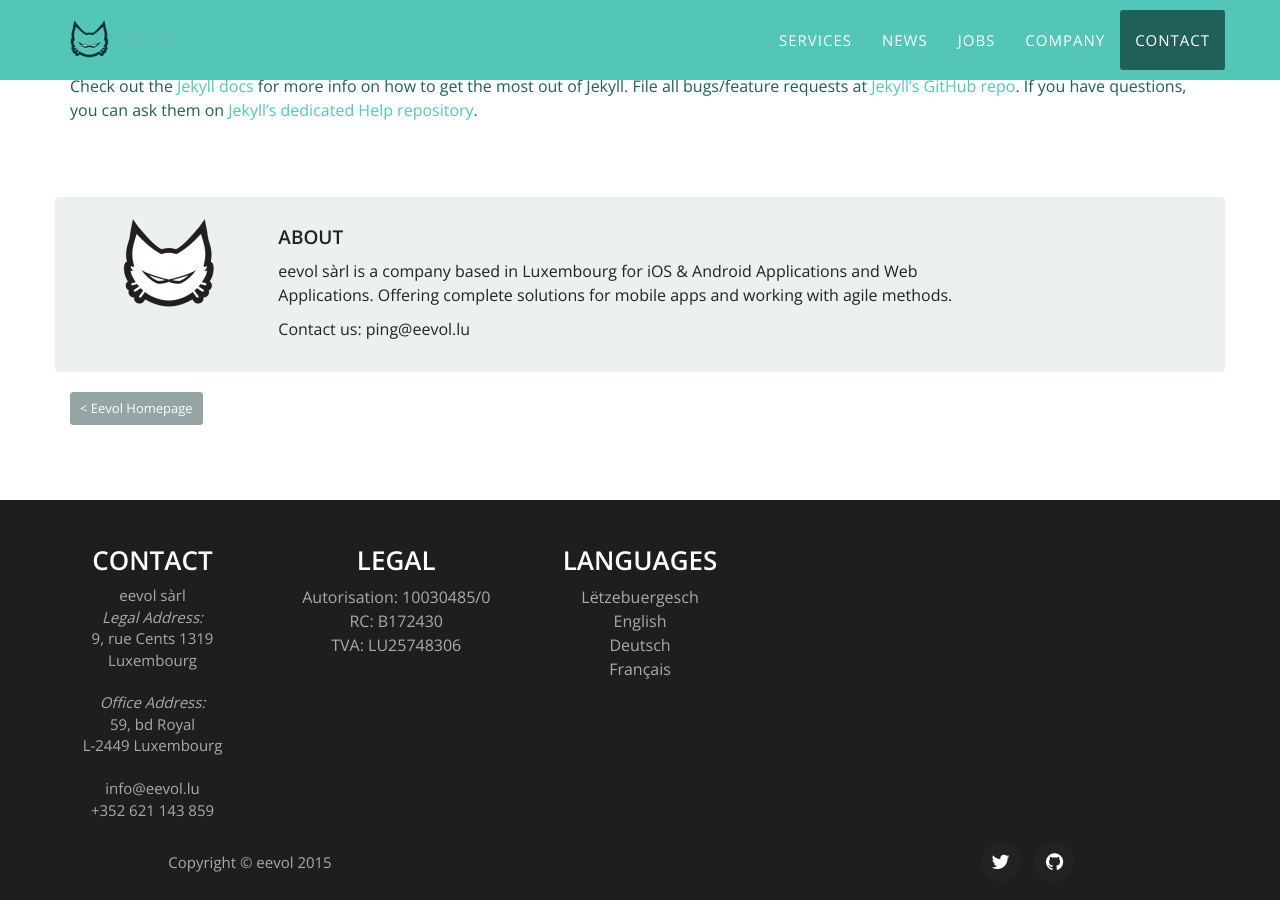
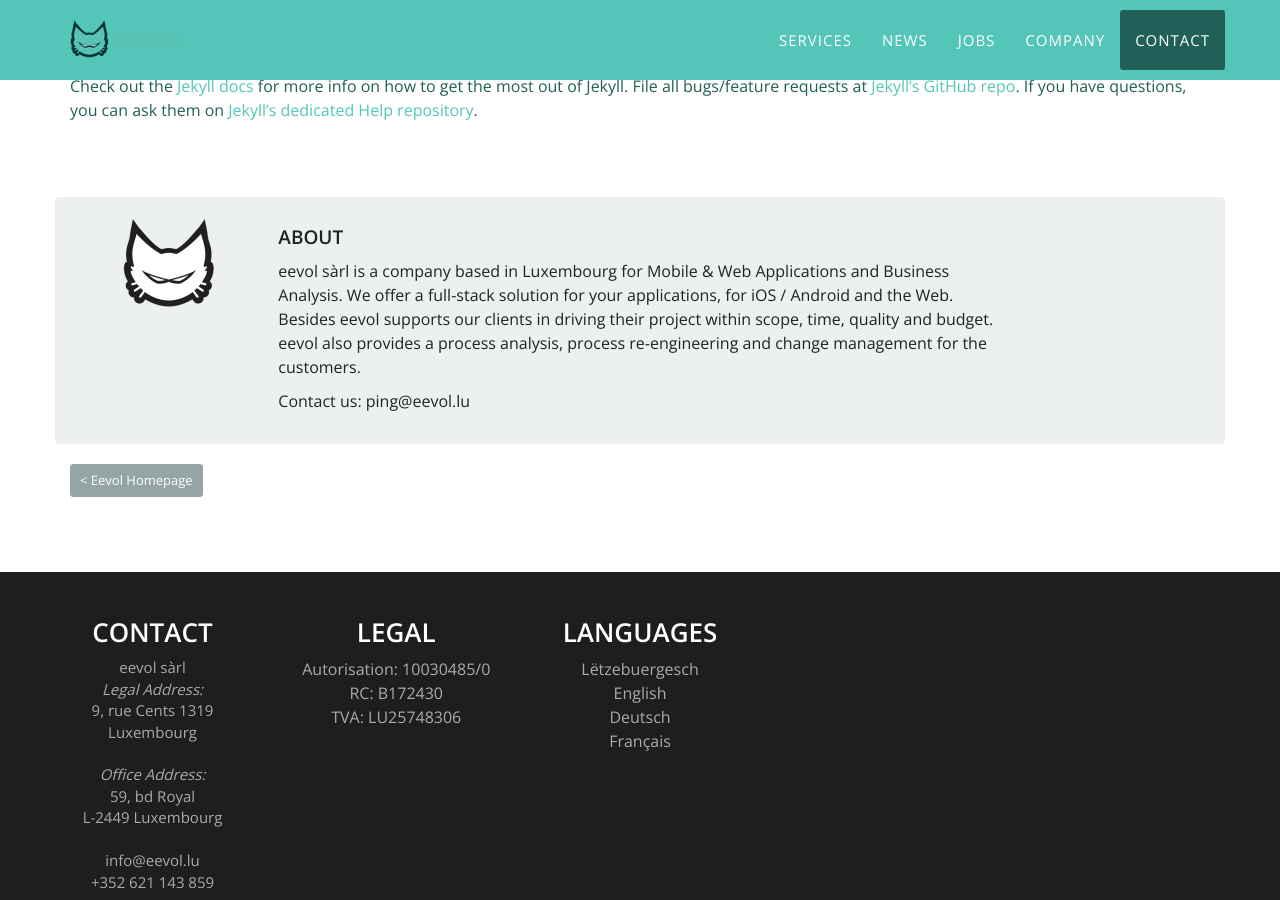
Before and after one commit to eevol/eevol.github.io, a Jekyll site: the page built from _posts/2015-02-19-welcome-to-jekyll.markdown, in a window 1280 px wide and 900 px high, scrolled down 1002 px. Built offline with Jekyll 4.4.1, drawn with Linux system fonts in a browser that asks for light colours.

Commit message:
footer for simple

```diff
--- /dev/null
+++ b/_includes/footer-about.html
@@ -0,0 +1,10 @@
+<div class="row well">
+    <div class="col-md-2">
+        <img src="/img/logo_icon_black.png" class="img-centered img-responsive" alt="eevol logo"/>
+    </div>
+    <div class="col-md-8">
+        <h4 class="text-black">About</h4>
+        <p class="text-black">eevol sàrl is a company based in Luxembourg for Mobile & Web Applications and Business Analysis. We offer a full-stack solution for your applications, for iOS / Android and the Web. Besides eevol supports our clients in driving their project within scope, time, quality and budget. eevol also provides a process analysis, process re-engineering and change management for the customers. </p>
+        <p class="text-black">Contact us: ping@eevol.lu</p>
+    </div>
+</div>
--- a/_layouts/post.html
+++ b/_layouts/post.html
@@ -18,16 +18,7 @@
             </article>
         </div>
     </div>
-    <div class="row well">
-        <div class="col-md-2">
-            <img src="/img/logo_icon_black.png" class="img-centered img-responsive" alt="eevol logo"/>
-        </div>
-        <div class="col-md-8">
-            <h4 class="text-black">About</h4>
-            <p class="text-black">eevol sàrl is a company based in Luxembourg for iOS & Android Applications and Web Applications. Offering complete solutions for mobile apps and working with agile methods.</p>
-            <p class="text-black">Contact us: ping@eevol.lu</p>
-        </div>
-    </div>
+    {% include footer-about.html %}
     <div class="row">
         <div class="col-xs-12">
             <div class="post-navigation-bottom">
```
Also changed, not shown: _layouts/job.html (+1 -10 lines).
